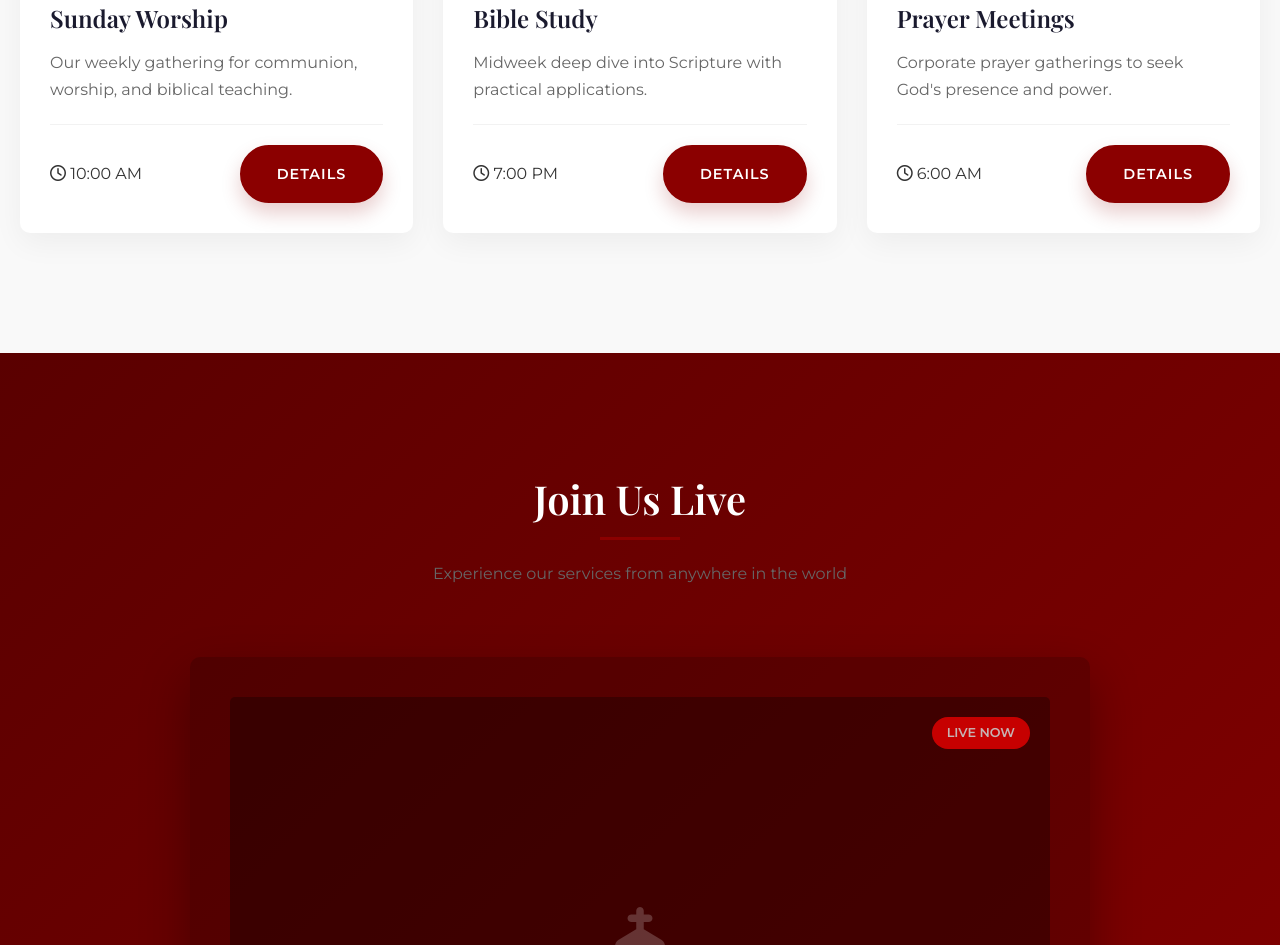
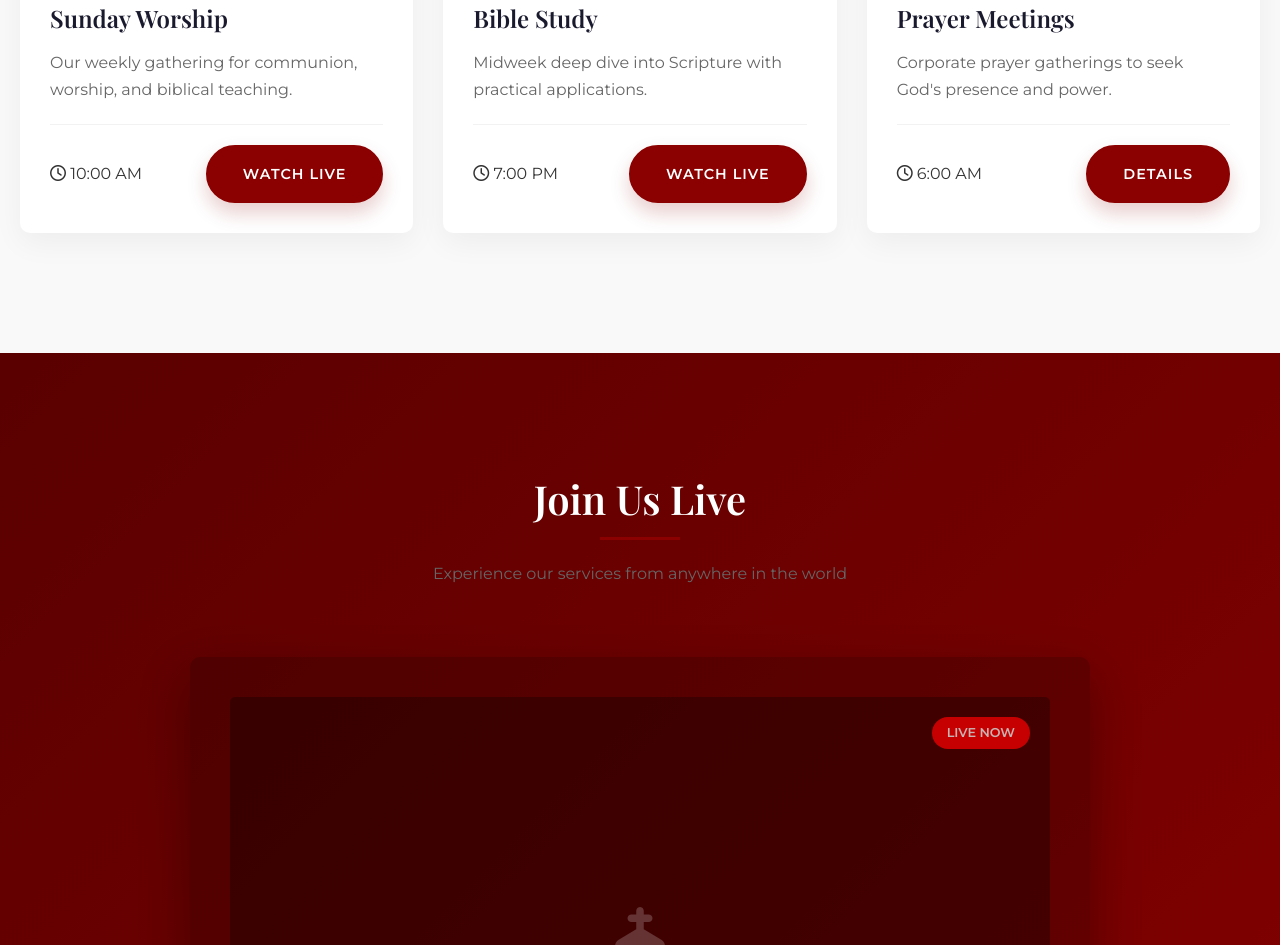
Before and after one commit to JasonEzra/Jasonezra.github.io, a plain HTML site: page index.html in a window 1280 px wide. Shown: the part 2600-3545 px from the top of the page. Drawn offline with nearby package versions, Linux system fonts and the light colour scheme.

Commit message:
Update index.html to watch

```diff
--- a/index.html
+++ b/index.html
@@ -677,7 +677,7 @@
         <li><a href="about.html">About</a></li>
         <li><a href="rev.html">Rev. Ezra</a></li>
         <li><a href="believe.html">We Believe</a></li>
-        <li><a href="watch.html">Watch Live</a></li>
+        <li><a href="watch.html">Watch Live</a></li> <!-- Updated link -->
         <li><a href="media.html">Media</a></li>
         <li><a href="contact.html">Contact</a></li>
       </ul>
@@ -691,7 +691,7 @@
         <h1>How Fullness Have We All Received</h1>
         <p>Experience the transformative power of God's grace through New Covenant Ministries</p>
         <div class="btn-group">
-          <a href="watch.html" class="btn">Watch Live <i class="fas fa-play"></i></a>
+          <a href="watch.html" class="btn">Watch Live <i class="fas fa-play"></i></a> <!-- Updated link -->
           <a href="about.html" class="btn btn-outline">Learn More <i class="fas fa-arrow-right"></i></a>
         </div>
       </div>
@@ -759,7 +759,7 @@
             <p>Our weekly gathering for communion, worship, and biblical teaching.</p>
             <div class="service-meta">
               <span><i class="far fa-clock"></i> 10:00 AM</span>
-              <a href="#" class="btn">Details</a>
+              <a href="watch.html" class="btn">Watch Live</a> <!-- Updated link -->
             </div>
           </div>
         </div>
@@ -772,7 +772,7 @@
             <p>Midweek deep dive into Scripture with practical applications.</p>
             <div class="service-meta">
               <span><i class="far fa-clock"></i> 7:00 PM</span>
-              <a href="#" class="btn">Details</a>
+              <a href="watch.html" class="btn">Watch Live</a> <!-- Updated link -->
             </div>
           </div>
         </div>
@@ -816,7 +816,7 @@
             <p>7:00 PM IST</p>
           </div>
         </div>
-        <a href="watch.html" class="btn">Watch Now <i class="fas fa-play"></i></a>
+        <a href="watch.html" class="btn">Watch Now <i class="fas fa-play"></i></a> <!-- Updated link -->
       </div>
     </div>
   </section>
@@ -847,7 +847,7 @@
         <div class="footer-col footer-links">
           <h3>Ministry</h3>
           <ul>
-            <li><a href="watch.html"><i class="fas fa-chevron-right"></i> Watch Live</a></li>
+            <li><a href="watch.html"><i class="fas fa-chevron-right"></i> Watch Live</a></li> <!-- Updated link -->
             <li><a href="media.html"><i class="fas fa-chevron-right"></i> Media</a></li>
             <li><a href="#"><i class="fas fa-chevron-right"></i> Events</a></li>
             <li><a href="#"><i class="fas fa-chevron-right"></i> Give</a></li>
```
